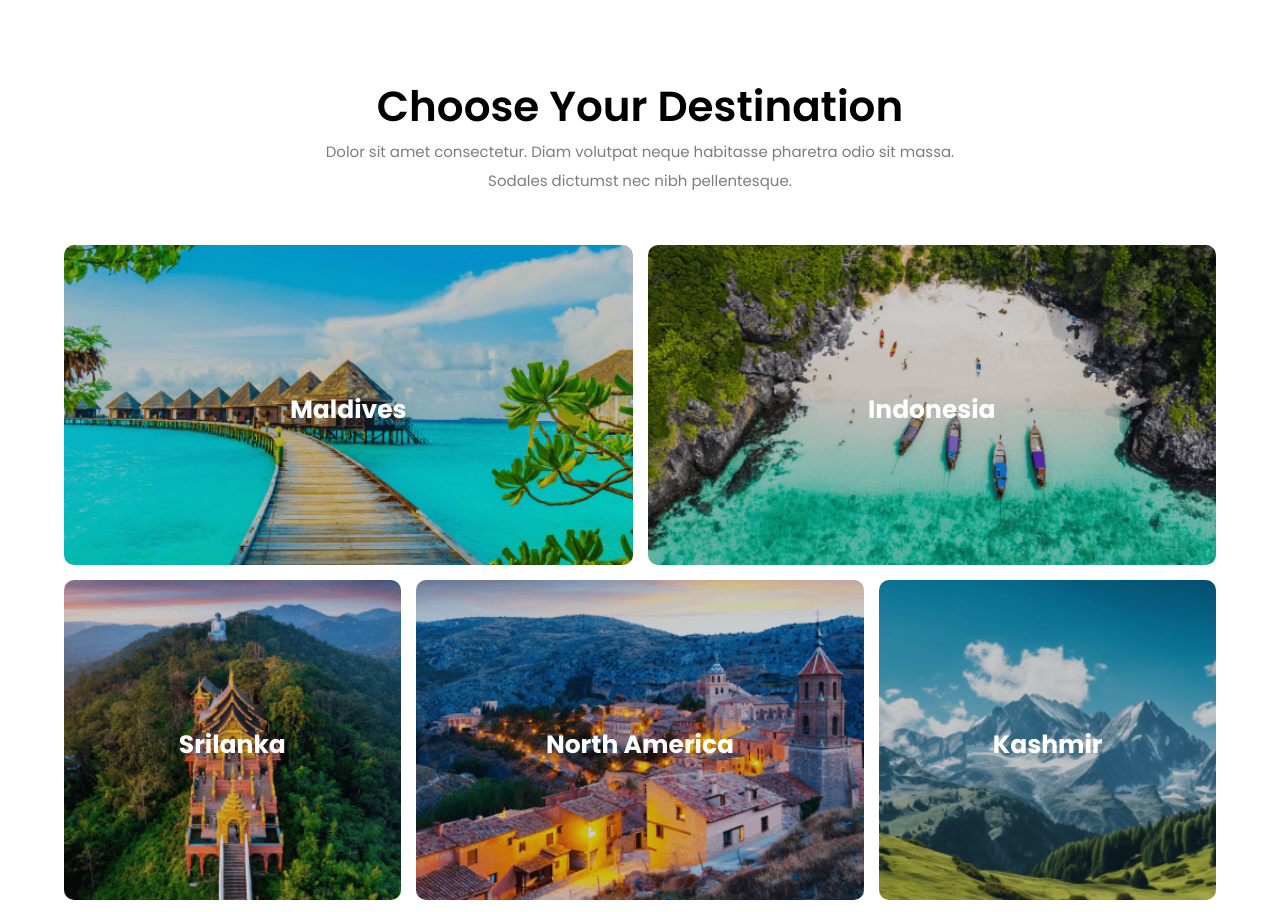
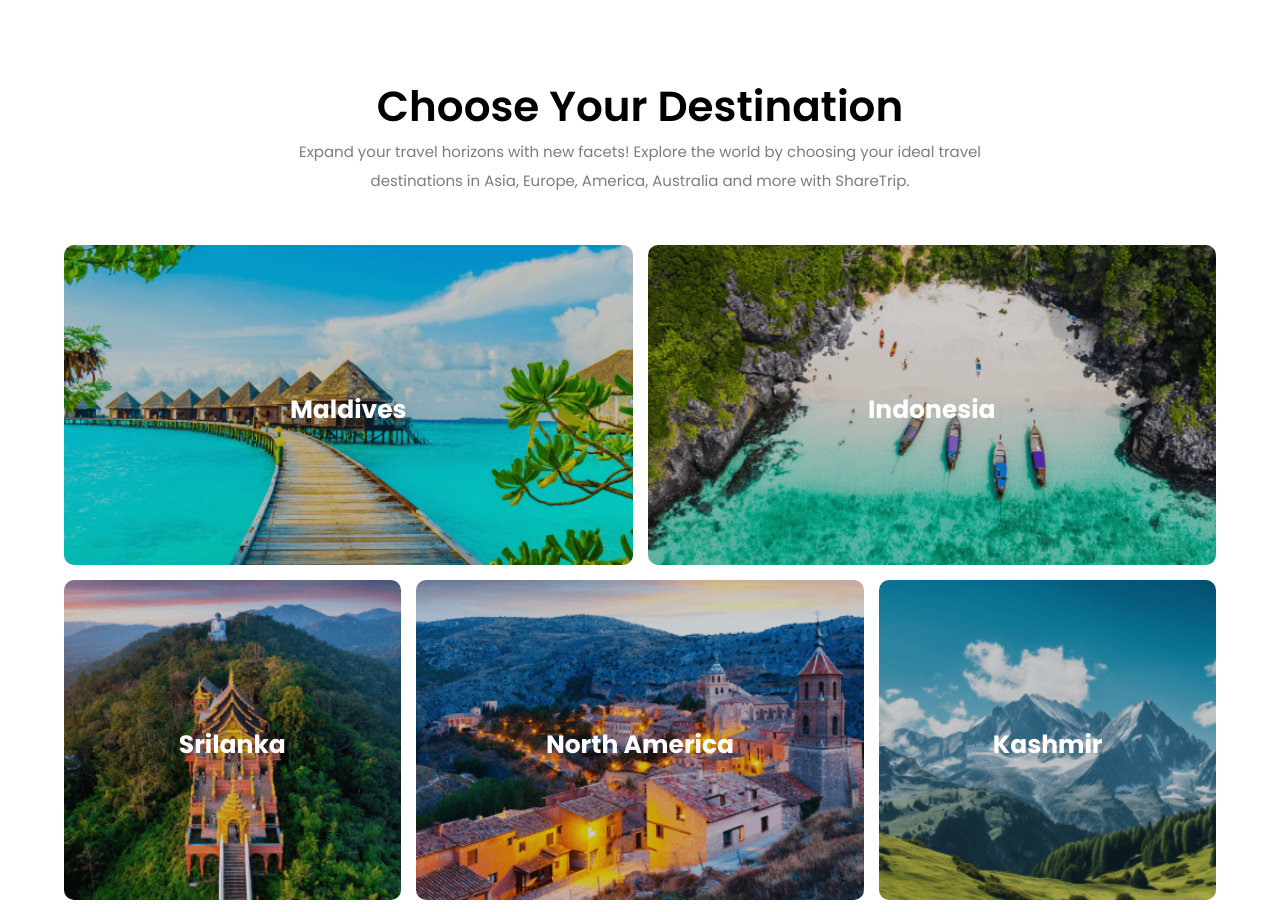
Before and after one commit to sajjatul-bari/travel-go, a plain HTML site: page index.html in a window 1280 px wide. Shown: the part 1540-2452 px from the top of the page. Drawn offline with Linux system fonts and the light colour scheme.

```diff
--- a/index.html
+++ b/index.html
@@ -102,8 +102,9 @@
       <div class="destination-area">
         <h3 class="h3-header">Choose Your Destination</h3>
         <p class="p-primary">
-          Dolor sit amet consectetur. Diam volutpat neque habitasse pharetra
-          odio sit massa. Sodales dictumst nec nibh pellentesque.
+          Expand your travel horizons with new facets! Explore the world by
+          choosing your ideal travel destinations in Asia, Europe, America,
+          Australia and more with ShareTrip.
         </p>
       </div>
       <div class="collage-img">
--- a/style.css
+++ b/style.css
@@ -156,6 +156,7 @@ body {
   font-size: 42px;
   font-weight: 600;
   margin-bottom: 20px;
+
 }
 .p-primary {
   font-size: 15px;
```
